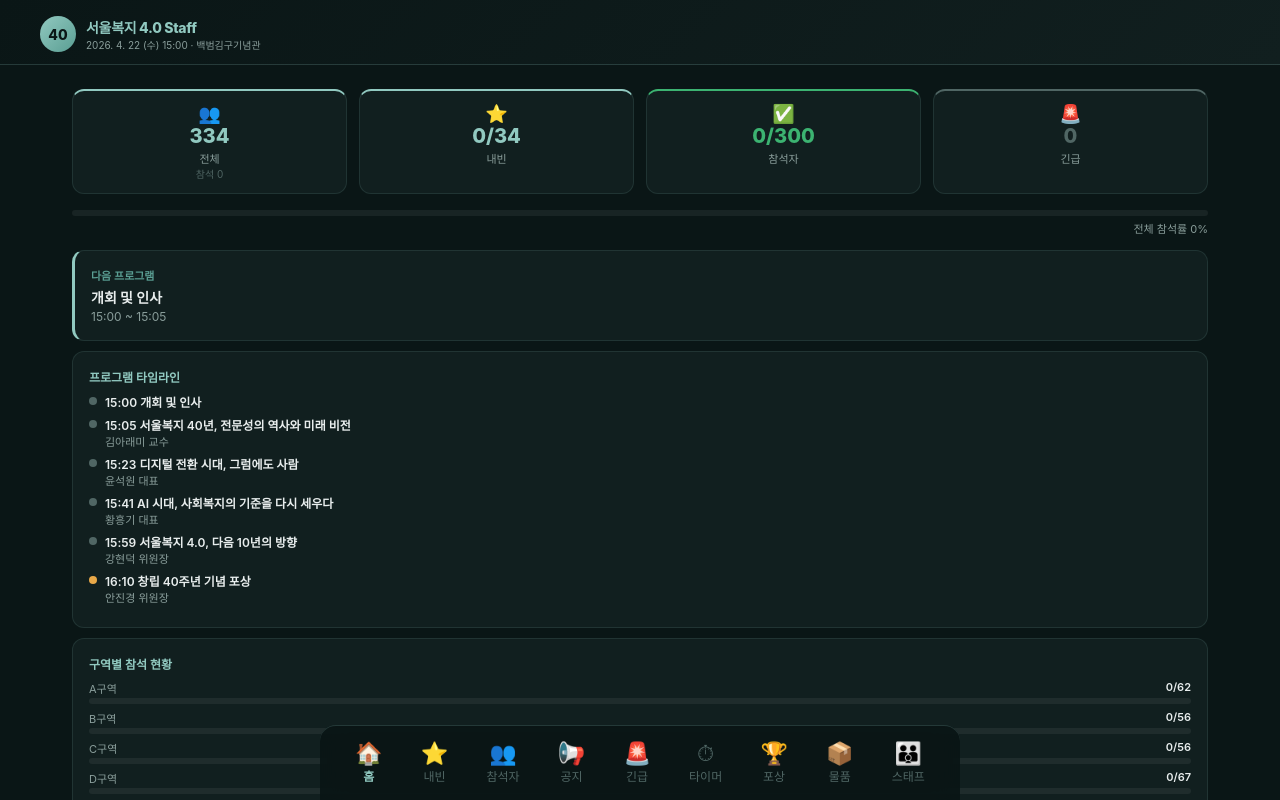
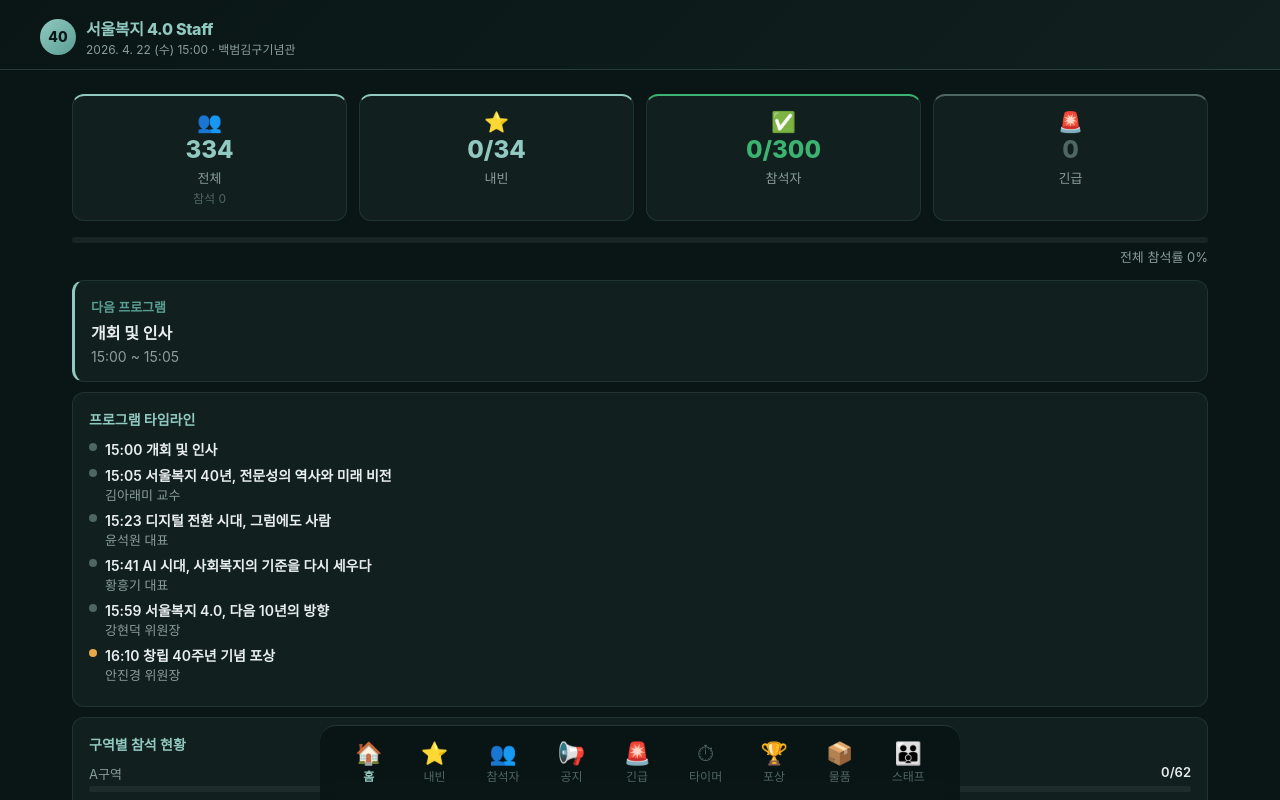
Before and after one commit to kosuk1231/staff, a React (Vite) app: page / in a window 1280 px wide. Shown: the top 800 px of the page. Built offline with nearby package versions, Linux system fonts and the light colour scheme; a web font is replaced by a local one.

Commit message:
style: increase font sizes for better readability

```diff
--- a/src/App.jsx
+++ b/src/App.jsx
@@ -150,33 +150,33 @@ const cardStyle = {
 const accentBtnStyle = {
   background: `linear-gradient(135deg, ${T.accent} 0%, ${T.accentDark} 100%)`,
   color: "#0a1616", border: "none", borderRadius: T.radiusSm,
-  padding: "8px 16px", fontWeight: 700, fontSize: "13px", cursor: "pointer",
+  padding: "10px 18px", fontWeight: 700, fontSize: "14px", cursor: "pointer",
   fontFamily: T.font,
 };
 
 const ghostBtnStyle = {
   background: "transparent", color: T.accent, border: `1px solid ${T.accentBorder}`,
-  borderRadius: T.radiusSm, padding: "6px 12px", fontSize: "12px",
+  borderRadius: T.radiusSm, padding: "8px 14px", fontSize: "13px",
   cursor: "pointer", fontWeight: 600, fontFamily: T.font,
 };
 
 const inputStyle = {
   background: T.bgInput, border: `1px solid ${T.border}`, borderRadius: T.radiusSm,
-  padding: "8px 12px", color: T.text, fontSize: "13px", width: "100%",
+  padding: "10px 14px", color: T.text, fontSize: "14px", width: "100%",
   outline: "none", fontFamily: T.font,
 };
 
 const badgeStyle = (bg, color) => ({
   display: "inline-flex", alignItems: "center", gap: "4px",
-  padding: "2px 8px", borderRadius: "999px", fontSize: "11px",
+  padding: "3px 10px", borderRadius: "999px", fontSize: "12px",
   fontWeight: 600, background: bg, color: color,
 });
 
 const pillNav = (active) => ({
-  padding: "6px 12px", borderRadius: "999px", border: "none",
+  padding: "7px 14px", borderRadius: "999px", border: "none",
   background: active ? T.accent : "transparent",
   color: active ? "#0a1616" : T.textSec,
-  fontSize: "12px", fontWeight: active ? 700 : 500, cursor: "pointer",
+  fontSize: "13px", fontWeight: active ? 700 : 500, cursor: "pointer",
   whiteSpace: "nowrap", fontFamily: T.font, transition: "all 0.2s",
 });
 
@@ -187,13 +187,13 @@ function StatCard({ icon, label, value, sub, accent }) {
   return (
     <div style={{
       ...cardStyle, textAlign: "center",
-      borderTop: `2px solid ${accent || T.accentBorder}`, padding: "12px 8px",
+      borderTop: `2px solid ${accent || T.accentBorder}`, padding: "14px 10px",
       marginBottom: 0,
     }}>
-      <div style={{ fontSize: "18px", marginBottom: "2px" }}>{icon}</div>
-      <div style={{ fontSize: "20px", fontWeight: 800, color: accent || T.accent, lineHeight: 1 }}>{value}</div>
-      <div style={{ fontSize: "11px", color: T.textSec, marginTop: "4px" }}>{label}</div>
-      {sub && <div style={{ fontSize: "10px", color: T.textMuted }}>{sub}</div>}
+      <div style={{ fontSize: "20px", marginBottom: "4px" }}>{icon}</div>
+      <div style={{ fontSize: "24px", fontWeight: 800, color: accent || T.accent, lineHeight: 1 }}>{value}</div>
+      <div style={{ fontSize: "13px", color: T.textSec, marginTop: "6px" }}>{label}</div>
+      {sub && <div style={{ fontSize: "12px", color: T.textMuted, marginTop: "2px" }}>{sub}</div>}
     </div>
   );
 }
@@ -218,7 +218,7 @@ function SearchBar({ value, onChange, placeholder }) {
         value={value} onChange={(e) => onChange(e.target.value)}
         placeholder={placeholder || "검색..."}
       />
-      <span style={{ position: "absolute", left: "10px", top: "50%", transform: "translateY(-50%)", fontSize: "14px", opacity: 0.4 }}>
+      <span style={{ position: "absolute", left: "12px", top: "50%", transform: "translateY(-50%)", fontSize: "15px", opacity: 0.4 }}>
         &#x1F50D;
       </span>
     </div>
@@ -279,21 +279,21 @@ function DashboardTab({ vipGuests, attendees, notices, emergencies, program }) {
       </div>
 
       <ProgressBar value={totalChecked} max={total} color={T.accent} />
-      <div style={{ fontSize: "11px", color: T.textSec, textAlign: "right", marginTop: "4px", marginBottom: "14px" }}>
+      <div style={{ fontSize: "13px", color: T.textSec, textAlign: "right", marginTop: "4px", marginBottom: "14px" }}>
         전체 참석률 {total > 0 ? Math.round((totalChecked / total) * 100) : 0}%
       </div>
 
       {/* Current / Next Program */}
       <div style={{ ...cardStyle, borderLeft: `3px solid ${T.accent}` }}>
-        <div style={{ fontSize: "11px", color: T.accentDark, fontWeight: 600, marginBottom: "4px" }}>
+        <div style={{ fontSize: "13px", color: T.accentDark, fontWeight: 600, marginBottom: "4px" }}>
           {currentProg ? "현재 진행 중" : "다음 프로그램"}
         </div>
         {(() => {
           const prog = currentProg || program[0];
           return (
             <>
-              <div style={{ fontWeight: 700, color: T.text, fontSize: "14px" }}>{prog.title}</div>
-              <div style={{ fontSize: "12px", color: T.textSec, marginTop: "2px" }}>
+              <div style={{ fontWeight: 700, color: T.text, fontSize: "16px" }}>{prog.title}</div>
+              <div style={{ fontSize: "14px", color: T.textSec, marginTop: "4px" }}>
                 {prog.time} ~ {prog.end} {prog.speaker && `| ${prog.speaker}`}
               </div>
             </>
@@ -303,7 +303,7 @@ function DashboardTab({ vipGuests, attendees, notices, emergencies, program }) {
 
       {/* Program Timeline Mini */}
       <div style={cardStyle}>
-        <div style={{ fontSize: "12px", fontWeight: 700, color: T.accent, marginBottom: "8px" }}>프로그램 타임라인</div>
+        <div style={{ fontSize: "14px", fontWeight: 700, color: T.accent, marginBottom: "10px" }}>프로그램 타임라인</div>
         {program.map((p, i) => {
           const isCurrent = currentProg && currentProg.id === p.id;
           const isPast = false;
@@ -318,10 +318,10 @@ function DashboardTab({ vipGuests, attendees, notices, emergencies, program }) {
                 boxShadow: isCurrent ? `0 0 8px ${T.accent}` : "none",
               }} />
               <div style={{ flex: 1 }}>
-                <div style={{ fontSize: "12px", fontWeight: 600, color: isCurrent ? T.accent : T.text }}>
+                <div style={{ fontSize: "14px", fontWeight: 600, color: isCurrent ? T.accent : T.text }}>
                   {p.time} {p.title}
                 </div>
-                {p.speaker && <div style={{ fontSize: "11px", color: T.textSec }}>{p.speaker}</div>}
+                {p.speaker && <div style={{ fontSize: "13px", color: T.textSec }}>{p.speaker}</div>}
               </div>
             </div>
           );
@@ -331,23 +331,23 @@ function DashboardTab({ vipGuests, attendees, notices, emergencies, program }) {
       {/* Recent Notice */}
       {recentNotice && (
         <div style={{ ...cardStyle, borderLeft: `3px solid ${T.info}` }}>
-          <div style={{ fontSize: "11px", color: T.info, fontWeight: 600, marginBottom: "2px" }}>
+          <div style={{ fontSize: "13px", color: T.info, fontWeight: 600, marginBottom: "4px" }}>
             최근 공지
           </div>
-          <div style={{ fontSize: "13px", color: T.text }}>{recentNotice.text}</div>
-          <div style={{ fontSize: "10px", color: T.textMuted, marginTop: "2px" }}>{recentNotice.time}</div>
+          <div style={{ fontSize: "14px", color: T.text, lineHeight: 1.5 }}>{recentNotice.text}</div>
+          <div style={{ fontSize: "12px", color: T.textMuted, marginTop: "4px" }}>{recentNotice.time}</div>
         </div>
       )}
 
       {/* Zone Distribution */}
       <div style={cardStyle}>
-        <div style={{ fontSize: "12px", fontWeight: 700, color: T.accent, marginBottom: "8px" }}>구역별 참석 현황</div>
+        <div style={{ fontSize: "14px", fontWeight: 700, color: T.accent, marginBottom: "10px" }}>구역별 참석 현황</div>
         {ZONES.map((z) => {
           const zoneAtt = attendees.filter((a) => a.zone === z);
           const zoneChecked = zoneAtt.filter((a) => a.checked).length;
           return (
             <div key={z} style={{ marginBottom: "6px" }}>
-              <div style={{ display: "flex", justifyContent: "space-between", fontSize: "11px", marginBottom: "2px" }}>
+              <div style={{ display: "flex", justifyContent: "space-between", fontSize: "13px", marginBottom: "3px" }}>
                 <span style={{ color: T.textSec }}>{z}</span>
                 <span style={{ color: T.text, fontWeight: 600 }}>{zoneChecked}/{zoneAtt.length}</span>
               </div>
@@ -401,13 +401,13 @@ function VipTab({ guests, setGuests }) {
 
       {/* Seat Map */}
       <div style={{ ...cardStyle, padding: "18px", overflow: "hidden" }}>
-        <div style={{ fontSize: "12px", fontWeight: 700, color: T.accent, marginBottom: "12px", textAlign: "center" }}>
+        <div style={{ fontSize: "14px", fontWeight: 700, color: T.accent, marginBottom: "12px", textAlign: "center" }}>
           좌석 배치도
         </div>
         <div style={{
           textAlign: "center", padding: "6px 0", marginBottom: "12px",
           background: "rgba(145,201,192,0.1)", borderRadius: "6px",
-          fontSize: "11px", fontWeight: 700, color: T.accent, letterSpacing: "3px",
+          fontSize: "12px", fontWeight: 700, color: T.accent, letterSpacing: "3px",
         }}>STAGE</div>
 
         <div style={{ display: "flex", justifyContent: "center", gap: "4px", flexWrap: "wrap", marginBottom: "8px" }}>
@@ -426,10 +426,10 @@ function VipTab({ guests, setGuests }) {
                 boxShadow: isVIP ? `0 0 12px rgba(145,201,192,0.15)` : "none",
                 transition: "all 0.2s",
               }}>
-                <span style={{ fontSize: "10px", fontWeight: 700, color: isVIP ? T.accent : T.textSec }}>
+                <span style={{ fontSize: "11px", fontWeight: 700, color: isVIP ? T.accent : T.textSec }}>
                   {cfg.label}
                 </span>
-                <span style={{ fontSize: "14px", fontWeight: 800, color: T.text }}>
+                <span style={{ fontSize: "15px", fontWeight: 800, color: T.text }}>
                   {tb.checked}/{tb.total}
                 </span>
               </button>
@@ -442,7 +442,7 @@ function VipTab({ guests, setGuests }) {
             background: "rgba(255,255,255,0.03)", borderRadius: T.radiusSm,
             padding: "10px", marginTop: "8px",
           }}>
-            <div style={{ fontSize: "12px", fontWeight: 700, color: T.accent, marginBottom: "6px" }}>
+            <div style={{ fontSize: "14px", fontWeight: 700, color: T.accent, marginBottom: "8px" }}>
               {TABLE_CONFIG[selectedTable].label} 좌석 현황
             </div>
             {guests.filter((g) => g.table === selectedTable).map((g) => (
@@ -450,7 +450,7 @@ function VipTab({ guests, setGuests }) {
                 display: "flex", justifyContent: "space-between", alignItems: "center",
                 padding: "4px 0", borderBottom: `1px solid ${T.border}`,
               }}>
-                <span style={{ fontSize: "12px", color: T.text }}>
+                <span style={{ fontSize: "13px", color: T.text }}>
                   {g.seat}번 · {g.name} <span style={{ color: T.textSec }}>{g.role}</span>
                 </span>
                 <span style={badgeStyle(
@@ -486,13 +486,13 @@ function VipTab({ guests, setGuests }) {
               {g.checked ? "\u2713" : ""}
             </div>
             <div style={{ flex: 1, minWidth: 0 }}>
-              <div style={{ fontWeight: 700, color: T.text, fontSize: "13px" }}>{g.name}</div>
-              <div style={{ fontSize: "11px", color: T.textSec, overflow: "hidden", textOverflow: "ellipsis", whiteSpace: "nowrap" }}>
+              <div style={{ fontWeight: 700, color: T.text, fontSize: "15px" }}>{g.name}</div>
+              <div style={{ fontSize: "13px", color: T.textSec, overflow: "hidden", textOverflow: "ellipsis", whiteSpace: "nowrap" }}>
                 {g.org} · {g.role}
               </div>
             </div>
             <div style={{ textAlign: "right", flexShrink: 0 }}>
-              <div style={{ fontSize: "10px", color: T.accentDark }}>T{g.table}-{g.seat}</div>
+              <div style={{ fontSize: "12px", color: T.accentDark }}>T{g.table}-{g.seat}</div>
               <span style={badgeStyle(
                 g.checked ? T.successBg : "rgba(255,255,255,0.05)",
                 g.checked ? T.success : T.textMuted,
@@ -548,7 +548,7 @@ function AttendeesTab({ attendees, setAttendees }) {
         value={filterStatus} onChange={setFilterStatus}
       />
 
-      <div style={{ fontSize: "11px", color: T.textSec, marginBottom: "8px" }}>
+      <div style={{ fontSize: "13px", color: T.textSec, marginBottom: "8px" }}>
         {filtered.length}명 표시 중
       </div>
 
@@ -568,8 +568,8 @@ function AttendeesTab({ attendees, setAttendees }) {
               {a.checked ? "\u2713" : ""}
             </div>
             <div style={{ flex: 1, minWidth: 0 }}>
-              <div style={{ fontWeight: 700, color: T.text, fontSize: "13px" }}>{a.name}</div>
-              <div style={{ fontSize: "11px", color: T.textSec, overflow: "hidden", textOverflow: "ellipsis", whiteSpace: "nowrap" }}>
+              <div style={{ fontWeight: 700, color: T.text, fontSize: "15px" }}>{a.name}</div>
+              <div style={{ fontSize: "13px", color: T.textSec, overflow: "hidden", textOverflow: "ellipsis", whiteSpace: "nowrap" }}>
                 {a.org}
               </div>
             </div>
@@ -580,7 +580,7 @@ function AttendeesTab({ attendees, setAttendees }) {
         ))}
       </div>
       {filtered.length > 50 && (
-        <div style={{ textAlign: "center", padding: "12px", fontSize: "12px", color: T.textSec }}>
+        <div style={{ textAlign: "center", padding: "12px", fontSize: "13px", color: T.textSec }}>
           + {filtered.length - 50}명 더 있음 (검색으로 찾아주세요)
         </div>
       )}
@@ -610,7 +610,7 @@ function NoticesTab({ notices, setNotices }) {
   return (
     <div>
       <div style={cardStyle}>
-        <div style={{ fontSize: "12px", fontWeight: 700, color: T.accent, marginBottom: "8px" }}>새 공지 등록</div>
+        <div style={{ fontSize: "14px", fontWeight: 700, color: T.accent, marginBottom: "10px" }}>새 공지 등록</div>
         <textarea
           style={{ ...inputStyle, height: "60px", resize: "none", marginBottom: "8px" }}
           value={text} onChange={(e) => setText(e.target.value)}
@@ -641,14 +641,14 @@ function NoticesTab({ notices, setNotices }) {
             )}>
               {n.priority === "urgent" ? "긴급" : n.priority === "important" ? "중요" : "일반"}
             </span>
-            <span style={{ fontSize: "10px", color: T.textMuted }}>{n.time} · {n.author}</span>
+            <span style={{ fontSize: "12px", color: T.textMuted }}>{n.time} · {n.author}</span>
           </div>
-          <div style={{ fontSize: "13px", color: T.text, lineHeight: 1.5 }}>{n.text}</div>
+          <div style={{ fontSize: "14px", color: T.text, lineHeight: 1.5 }}>{n.text}</div>
         </div>
       ))}
 
       {notices.length === 0 && (
-        <div style={{ textAlign: "center", padding: "40px 0", color: T.textMuted, fontSize: "13px" }}>
+        <div style={{ textAlign: "center", padding: "40px 0", color: T.textMuted, fontSize: "14px" }}>
           등록된 공지가 없습니다
         </div>
       )}
@@ -682,7 +682,7 @@ function EmergencyTab({ emergencies, setEmergencies, staffTeams }) {
   return (
     <div>
       <div style={{ ...cardStyle, borderTop: `2px solid ${T.danger}` }}>
-        <div style={{ fontSize: "12px", fontWeight: 700, color: T.danger, marginBottom: "8px" }}>
+        <div style={{ fontSize: "14px", fontWeight: 700, color: T.danger, marginBottom: "10px" }}>
           긴급 협조 요청
         </div>
         <input
@@ -724,9 +724,9 @@ function EmergencyTab({ emergencies, setEmergencies, staffTeams }) {
               )}>{e.urgency === "high" ? "긴급" : "보통"}</span>
               <span style={badgeStyle("rgba(255,255,255,0.06)", T.textSec)}>{e.team}</span>
             </div>
-            <span style={{ fontSize: "10px", color: T.textMuted }}>{e.time}</span>
+            <span style={{ fontSize: "12px", color: T.textMuted }}>{e.time}</span>
           </div>
-          <div style={{ fontSize: "13px", color: T.text, marginBottom: "8px" }}>{e.text}</div>
+          <div style={{ fontSize: "14px", color: T.text, marginBottom: "8px" }}>{e.text}</div>
           <div style={{ display: "flex", gap: "4px" }}>
             {e.status === "pending" && (
               <>
@@ -745,7 +745,7 @@ function EmergencyTab({ emergencies, setEmergencies, staffTeams }) {
       ))}
 
       {emergencies.length === 0 && (
-        <div style={{ textAlign: "center", padding: "40px 0", color: T.textMuted, fontSize: "13px" }}>
+        <div style={{ textAlign: "center", padding: "40px 0", color: T.textMuted, fontSize: "14px" }}>
           긴급 요청이 없습니다
         </div>
       )}
@@ -798,23 +798,23 @@ function ProgramTab({ program }) {
         background: `linear-gradient(180deg, rgba(145,201,192,0.1) 0%, ${T.bgCard} 100%)`,
         borderTop: `2px solid ${T.accent}`,
       }}>
-        <div style={{ fontSize: "11px", color: T.accentDark, fontWeight: 600, marginBottom: "4px" }}>
+        <div style={{ fontSize: "13px", color: T.accentDark, fontWeight: 600, marginBottom: "4px" }}>
           {cp.part}부 · {cp.type === "award" ? "포상" : cp.type === "lecture" ? "특강" : "진행"}
         </div>
-        <div style={{ fontSize: "16px", fontWeight: 800, color: T.text, marginBottom: "4px" }}>
+        <div style={{ fontSize: "18px", fontWeight: 800, color: T.text, marginBottom: "6px" }}>
           {cp.title}
         </div>
-        {cp.speaker && <div style={{ fontSize: "12px", color: T.textSec, marginBottom: "12px" }}>{cp.speaker}</div>}
+        {cp.speaker && <div style={{ fontSize: "14px", color: T.textSec, marginBottom: "14px" }}>{cp.speaker}</div>}
 
-        <div style={{ fontSize: "42px", fontWeight: 800, color: T.accent, letterSpacing: "2px", fontVariantNumeric: "tabular-nums" }}>
+        <div style={{ fontSize: "48px", fontWeight: 800, color: T.accent, letterSpacing: "2px", fontVariantNumeric: "tabular-nums" }}>
           {String(mins).padStart(2, "0")}:{String(secs).padStart(2, "0")}
         </div>
-        <div style={{ fontSize: "11px", color: T.textSec, marginBottom: "8px" }}>남은 시간</div>
+        <div style={{ fontSize: "13px", color: T.textSec, marginBottom: "8px" }}>남은 시간</div>
 
         <div style={{ maxWidth: "280px", margin: "0 auto" }}>
           <ProgressBar value={elapsed} max={totalDuration} color={T.accent} />
         </div>
-        <div style={{ fontSize: "10px", color: T.textMuted, marginTop: "4px" }}>
+        <div style={{ fontSize: "12px", color: T.textMuted, marginTop: "4px" }}>
           {cp.time} ~ {cp.end}
         </div>
       </div>
@@ -843,15 +843,15 @@ function ProgramTab({ program }) {
               display: "flex", alignItems: "center", justifyContent: "center",
               background: isCurrent ? T.accentBg : "rgba(255,255,255,0.03)",
               border: `1px solid ${isCurrent ? T.accent : T.border}`,
-              fontSize: "11px", fontWeight: 700, color: isCurrent ? T.accent : T.textMuted,
+              fontSize: "12px", fontWeight: 700, color: isCurrent ? T.accent : T.textMuted,
             }}>
               {p.part}부
             </div>
             <div style={{ flex: 1 }}>
-              <div style={{ fontSize: "13px", fontWeight: 700, color: isCurrent ? T.accent : T.text }}>
+              <div style={{ fontSize: "14px", fontWeight: 700, color: isCurrent ? T.accent : T.text }}>
                 {p.title}
               </div>
-              <div style={{ fontSize: "11px", color: T.textSec }}>
+              <div style={{ fontSize: "13px", color: T.textSec }}>
                 {p.time} ~ {p.end} {p.speaker && `· ${p.speaker}`}
               </div>
             </div>
@@ -890,7 +890,7 @@ function AwardsTab() {
       </div>
 
       <ProgressBar value={totalCalled} max={totalRecipients} />
-      <div style={{ fontSize: "10px", color: T.textSec, textAlign: "right", marginTop: "4px", marginBottom: "12px" }}>
+      <div style={{ fontSize: "12px", color: T.textSec, textAlign: "right", marginTop: "4px", marginBottom: "12px" }}>
         포상 진행률 {totalRecipients > 0 ? Math.round((totalCalled / totalRecipients) * 100) : 0}%
       </div>
 
@@ -901,7 +901,7 @@ function AwardsTab() {
 
       {cat && (
         <div style={cardStyle}>
-          <div style={{ fontSize: "14px", fontWeight: 700, color: T.accent, marginBottom: "10px" }}>
+          <div style={{ fontSize: "16px", fontWeight: 700, color: T.accent, marginBottom: "12px" }}>
             {cat.icon} {cat.name}
           </div>
           {cat.recipients.map((r, i) => (
@@ -920,7 +920,7 @@ function AwardsTab() {
                 {r.called ? "\u2713" : i + 1}
               </div>
               <div style={{ flex: 1 }}>
-                <span style={{ fontSize: "14px", fontWeight: 700, color: r.called ? T.textSec : T.text, textDecoration: r.called ? "line-through" : "none" }}>
+                <span style={{ fontSize: "15px", fontWeight: 700, color: r.called ? T.textSec : T.text, textDecoration: r.called ? "line-through" : "none" }}>
                   {r.name}
                 </span>
               </div>
@@ -977,7 +977,7 @@ function SuppliesTab() {
       </div>
 
       <ProgressBar value={totalDone} max={supplies.length} />
-      <div style={{ fontSize: "10px", color: T.textSec, textAlign: "right", marginTop: "4px", marginBottom: "12px" }}>
+      <div style={{ fontSize: "12px", color: T.textSec, textAlign: "right", marginTop: "4px", marginBottom: "12px" }}>
         준비율 {supplies.length > 0 ? Math.round((totalDone / supplies.length) * 100) : 0}%
       </div>
 
@@ -1017,16 +1017,16 @@ function SuppliesTab() {
             {s.done ? "\u2713" : ""}
           </div>
           <div style={{ flex: 1 }}>
-            <div style={{ fontSize: "13px", fontWeight: 700, color: T.text, textDecoration: s.done ? "line-through" : "none" }}>
+            <div style={{ fontSize: "14px", fontWeight: 700, color: T.text, textDecoration: s.done ? "line-through" : "none" }}>
               {s.name} <span style={{ fontWeight: 400, color: T.textSec }}>x{s.qty}</span>
             </div>
-            <div style={{ fontSize: "11px", color: T.textSec }}>
+            <div style={{ fontSize: "12px", color: T.textSec }}>
               <span style={badgeStyle("rgba(255,255,255,0.06)", T.textSec)}>{s.category}</span>
               {s.assignee && <span style={{ marginLeft: "4px" }}>{s.assignee}</span>}
             </div>
           </div>
           <input
-            style={{ ...inputStyle, width: "70px", fontSize: "11px", textAlign: "center" }}
+            style={{ ...inputStyle, width: "80px", fontSize: "13px", textAlign: "center" }}
             value={s.assignee}
             onChange={(e) => setAssignee(s.id, e.target.value)}
             placeholder="담당자"
@@ -1084,7 +1084,7 @@ function StaffTab({ staffTeams, setStaffTeams }) {
       {teams.map((team, ti) => (
         <div key={ti} style={{ ...cardStyle, borderLeft: `3px solid ${T.accent}` }}>
           <div style={{ display: "flex", justifyContent: "space-between", alignItems: "center", marginBottom: "8px" }}>
-            <div style={{ fontSize: "14px", fontWeight: 700, color: T.accent }}>{team.name}</div>
+            <div style={{ fontSize: "15px", fontWeight: 700, color: T.accent }}>{team.name}</div>
             <span style={badgeStyle(T.accentBg, T.accentDark)}>{team.members.length}명</span>
           </div>
 
@@ -1093,8 +1093,8 @@ function StaffTab({ staffTeams, setStaffTeams }) {
               display: "flex", justifyContent: "space-between", alignItems: "center",
               padding: "4px 0", borderBottom: `1px solid ${T.border}`,
             }}>
-              <span style={{ fontSize: "12px", color: T.text }}>{m}</span>
-              <button style={{ ...ghostBtnStyle, padding: "2px 8px", fontSize: "10px", color: T.danger, borderColor: T.danger }}
+              <span style={{ fontSize: "14px", color: T.text }}>{m}</span>
+              <button style={{ ...ghostBtnStyle, padding: "3px 10px", fontSize: "12px", color: T.danger, borderColor: T.danger }}
                 onClick={() => removeMember(ti, mi)}>삭제</button>
             </div>
           ))}
@@ -1164,10 +1164,10 @@ export default function App() {
             fontSize: "14px", fontWeight: 800, color: "#0a1616", flexShrink: 0,
           }}>40</div>
           <div>
-            <div style={{ fontSize: "14px", fontWeight: 800, color: T.accent, letterSpacing: "-0.3px" }}>
+            <div style={{ fontSize: "16px", fontWeight: 800, color: T.accent, letterSpacing: "-0.3px" }}>
               서울복지 4.0 Staff
             </div>
-            <div style={{ fontSize: "10px", color: T.textSec }}>
+            <div style={{ fontSize: "12px", color: T.textSec }}>
               2026. 4. 22 (수) 15:00 · 백범김구기념관
             </div>
           </div>
```
Also changed, not shown: 1 other file (tests, documents, lock files or other folders).
